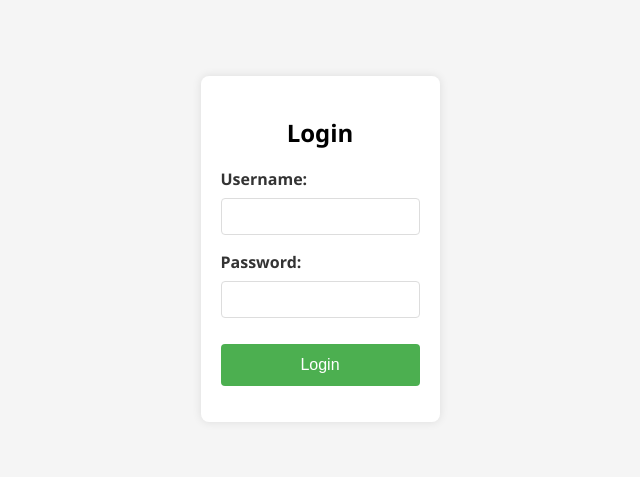
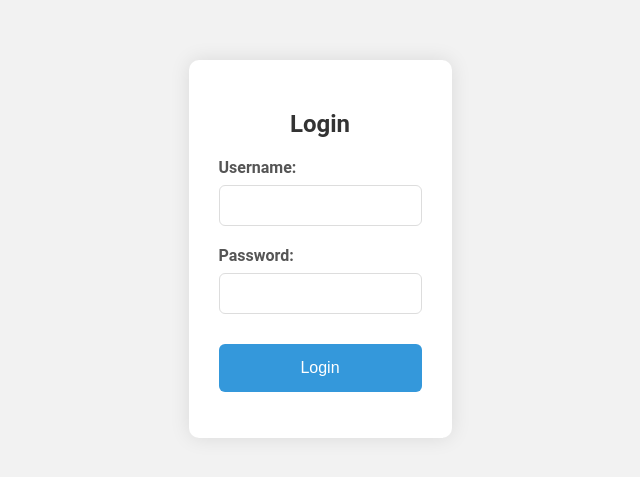
Before and after one commit to 301Bri/website-answerr, a plain HTML site: page views/login.html in a window 1280 px wide. Shown: the part 171-648 px from the top of the page, without its empty margins (320-960 px from the left). Drawn offline with Linux system fonts and the light colour scheme.

Commit message:
Update login.html

```diff
--- a/views/login.html
+++ b/views/login.html
@@ -8,8 +8,8 @@
     <link rel="stylesheet" href="/styles.css">
     <style>
         body {
-            font-family: 'Segoe UI', Tahoma, Geneva, Verdana, sans-serif;
-            background-color: #f5f5f5;
+            font-family: 'Roboto', sans-serif;
+            background-color: #f2f2f2;
             display: flex;
             align-items: center;
             justify-content: center;
@@ -19,54 +19,71 @@
 
         form {
             max-width: 400px;
-            padding: 20px;
+            padding: 30px;
             background-color: #ffffff;
-            border-radius: 8px;
-            box-shadow: 0 0 10px rgba(0, 0, 0, 0.1);
+            border-radius: 10px;
+            box-shadow: 0 0 20px rgba(0, 0, 0, 0.1);
+            transition: transform 0.3s ease-in-out;
+        }
+
+        form:hover {
+            transform: scale(1.05);
+        }
+
+        h2 {
+            text-align: center;
+            color: #333;
+            margin-bottom: 20px;
         }
 
         label {
             display: block;
             margin-bottom: 8px;
             font-weight: bold;
-            color: #333;
+            color: #555;
         }
 
         input {
             width: 100%;
-            padding: 10px;
-            margin-bottom: 16px;
+            padding: 12px;
+            margin-bottom: 20px;
             border: 1px solid #ddd;
-            border-radius: 4px;
+            border-radius: 6px;
             box-sizing: border-box;
+            transition: border-color 0.3s;
+        }
+
+        input:focus {
+            border-color: #3498db;
         }
 
         button {
             display: block;
             width: 100%;
-            padding: 12px;
-            background-color: #4caf50;
+            padding: 15px;
+            background-color: #3498db;
             color: #fff;
             border: none;
-            border-radius: 4px;
+            border-radius: 6px;
             cursor: pointer;
             font-size: 16px;
             transition: background-color 0.3s;
         }
 
         button:hover {
-            background-color: #45a049;
+            background-color: #2980b9;
         }
 
         .error-message {
-            color: #ff4444;
-            margin-top: 10px;
+            color: #e74c3c;
+            margin-top: 15px;
+            text-align: center;
         }
     </style>
 </head>
 <body>
     <form action="/login" method="post">
-        <h2 style="text-align: center;">Login</h2>
+        <h2>Login</h2>
         <label for="user">Username:</label>
         <input type="text" id="user" name="user" required>
 
```
